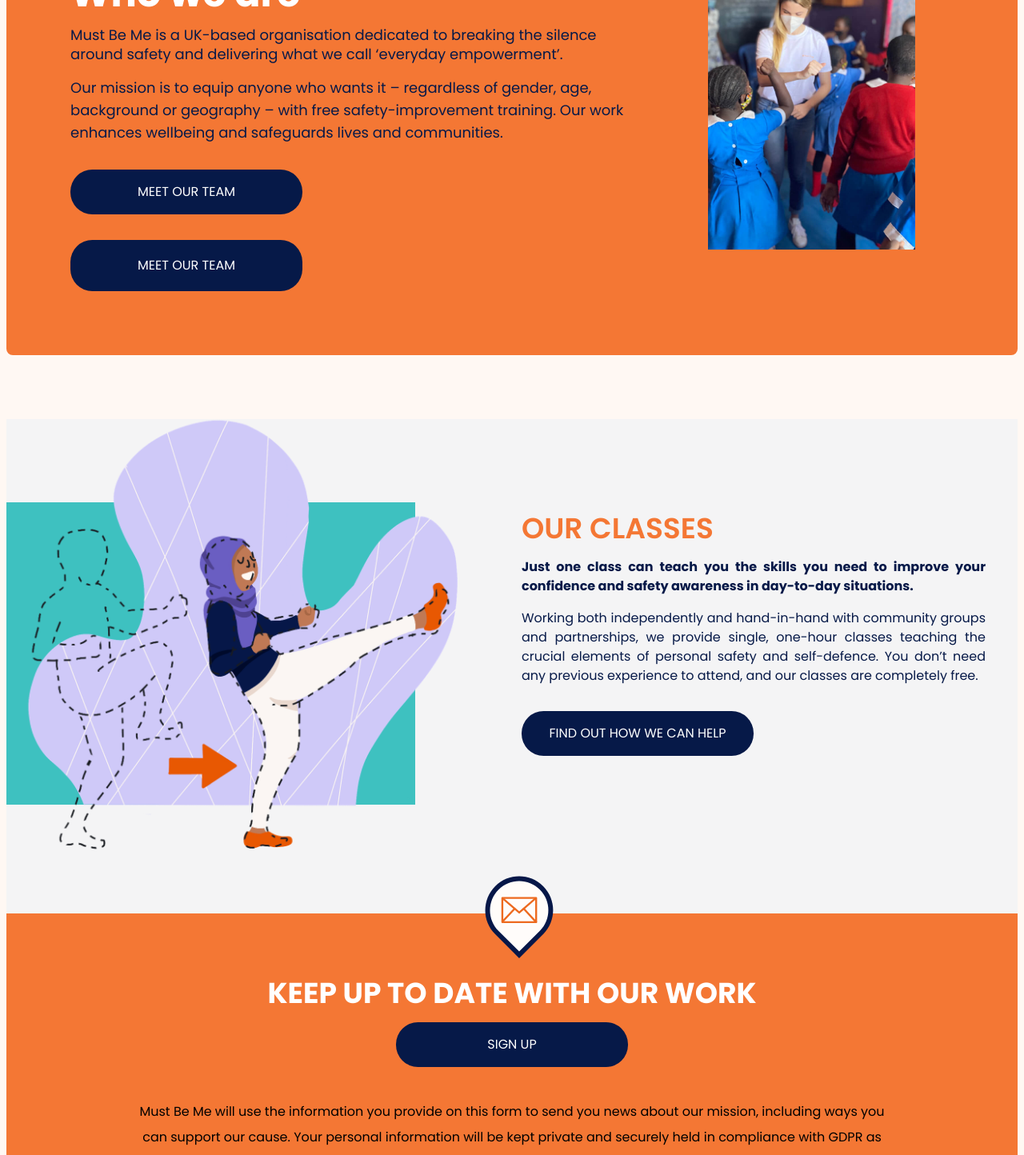
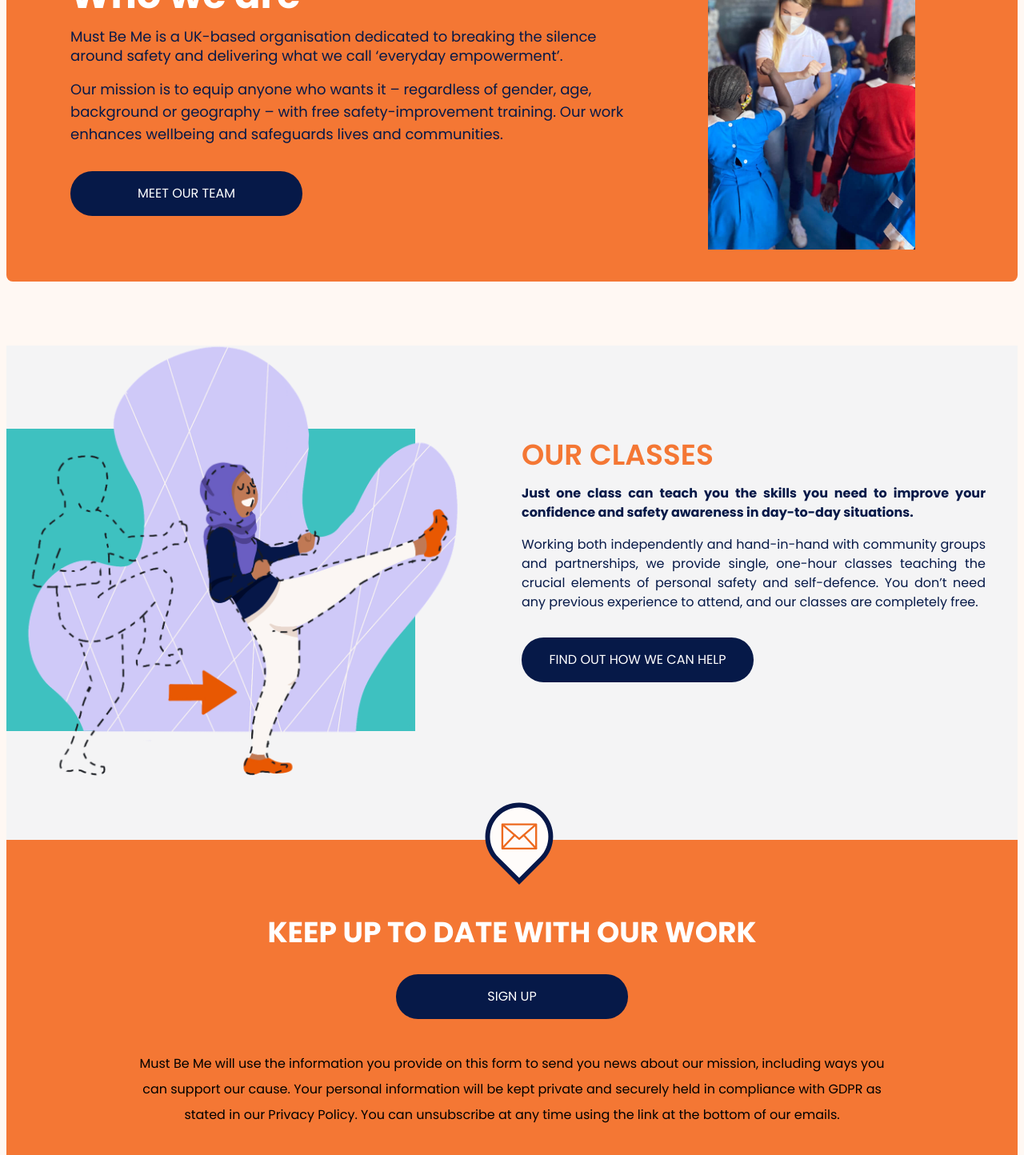
Before and after one commit to lucasdmmc/must-be-me, a React (Vite) app: page / in a window 1280 px wide. Shown: the part 2068-3512 px from the top of the page at 80% size. Built offline with nearby package versions, Linux system fonts and the light colour scheme.

Commit message:
styled scroll

```diff
--- a/src/components/NewsLetter.tsx
+++ b/src/components/NewsLetter.tsx
@@ -10,7 +10,7 @@
         alt=""
       />
       <div className="flex flex-col items-center justify-center pt-20 sm:p-20">
-        <strong className="text-xl sm:text-4xl text-white uppercase">
+        <strong className="text-xl sm:text-4xl text-white uppercase my-4">
           Keep up to date with our work
         </strong>
         <Button label="Sign up" />
--- a/src/components/WhoWeAre.tsx
+++ b/src/components/WhoWeAre.tsx
@@ -22,10 +22,6 @@
           Our work enhances wellbeing and safeguards lives and communities.
         </span>
         <Button label="Meet our team" />
-
-        <button className="mt-4 flex items-center justify-center min-w-[290px] max-w-[290px] uppercase text-white cursor-pointer transition duration-300 hover:bg-blue-900 bg-darkBlue p-5 rounded-[27.5px]">
-          Meet our team
-        </button>
       </div>
       <img
         className="object-cover w-[500px] sm:w-[700px] relative sm:h-[400px] sm:mr-32 p-10 sm:p-0 overflow-hidden flex items-center justify-center"
--- a/src/styles/index.css
+++ b/src/styles/index.css
@@ -7,5 +7,17 @@
   -webkit-font-smoothing: antialiased;
   -moz-osx-font-smoothing: grayscale;
   background: #FFF8F3;
+}
 
+::-webkit-scrollbar {
+  width: 0.6rem;
 }
+
+::-webkit-scrollbar-track {
+  background: #fdebe0;
+}
+
+::-webkit-scrollbar-thumb {
+  border-radius: 1rem;
+  background: #f47734;
+}
```
